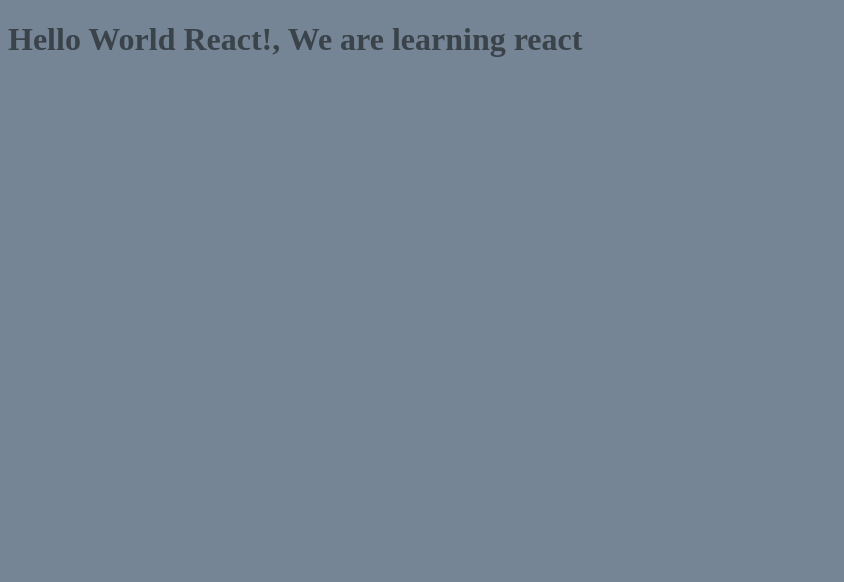
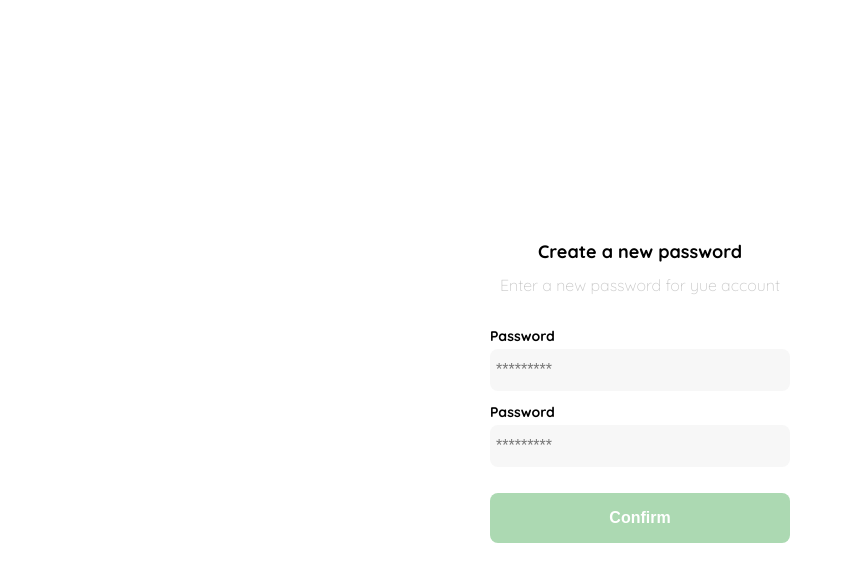
Before and after one commit to My-study-crew/react-shop, a React app: page / in a window 1280 px wide. Shown: the top 582 px of the page, without its empty margins (0-844 px from the left). Built offline with nearby package versions, Linux system fonts and the light colour scheme.

Commit message:
:bricks: [MOD]
Styles modification and configuration

```diff
--- a/public/index.html
+++ b/public/index.html
@@ -4,9 +4,15 @@
         <meta charset="UTF-8" />
         <meta http-equiv="X-UA-Compatible" content="IE=edge" />
         <meta name="viewport" content="width=device-width, initial-scale=1.0" />
+        <link rel="preconnect" href="https://fonts.googleapis.com" />
+        <link rel="preconnect" href="https://fonts.gstatic.com" crossorigin />
+        <link
+            href="https://fonts.googleapis.com/css2?family=Quicksand:wght@300;500;700&display=swap"
+            rel="stylesheet"
+        />
         <title>React shop</title>
     </head>
     <body>
-        <div id="app"></div>
+        <div id="root"></div>
     </body>
 </html>
--- a/src/components/App.jsx
+++ b/src/components/App.jsx
@@ -1,8 +1,14 @@
 import React from "react";
-import "../styles/global.scss";
+import Layout from "../containers/Layout";
+import Login from "../containers/Login";
+import "../styles/global.css";
 
 const App = () => {
-    return <h1>Hello World React!, We are learning react</h1>;
+    return (
+        <Layout>
+            <Login />
+        </Layout>
+    );
 };
 
 export default App;
--- /dev/null
+++ b/src/containers/Layout.jsx
@@ -0,0 +1,7 @@
+import React from "react";
+
+const Layout = ({ children }) => {
+    return <div className="Layout">{children}</div>;
+};
+
+export default Layout;
--- /dev/null
+++ b/src/containers/Login.jsx
@@ -0,0 +1,49 @@
+import React from "react";
+import "../styles/login.scss";
+
+const Login = () => {
+    return (
+        <div className="login">
+            <div className="form-container">
+                <img
+                    src="./logos/logo_yard_sale.svg"
+                    alt="logo"
+                    className="logo"
+                />
+
+                <h1 className="title">Create a new password</h1>
+                <p className="subtitle">Enter a new password for yue account</p>
+
+                <form action="/" className="form">
+                    <label for="password" className="label">
+                        Password
+                    </label>
+                    <input
+                        type="password"
+                        id="password"
+                        placeholder="*********"
+                        className="input input-password"
+                    />
+
+                    <label for="new-password" className="label">
+                        Password
+                    </label>
+                    <input
+                        type="password"
+                        id="new-password"
+                        placeholder="*********"
+                        className="input input-password"
+                    />
+
+                    <input
+                        type="submit"
+                        value="Confirm"
+                        className="primary-button login-button"
+                    />
+                </form>
+            </div>
+        </div>
+    );
+};
+
+export default Login;
--- a/src/index.js
+++ b/src/index.js
@@ -1,5 +1,8 @@
 import React from "react";
-import ReactDOM from "react-dom";
-import App from "./components/App";
+import ReactDOM from "react-dom/client";
+import App from "./components/App.jsx";
 
-ReactDOM.render(<App />, document.getElementById("app"));
+const container = document.getElementById("root");
+const root = ReactDOM.createRoot(container);
+
+root.render(<App />);
--- /dev/null
+++ b/src/styles/_vars.scss
@@ -0,0 +1,10 @@
+:root {
+    --white: #ffffff;
+    --black: #000000;
+    --very-light-pink: #c7c7c7;
+    --text-input-field: #f7f7f7;
+    --hospital-green: #acd9b2;
+    --sm: 14px;
+    --md: 16px;
+    --lg: 18px;
+}
--- /dev/null
+++ b/src/styles/global.css
@@ -0,0 +1,4 @@
+body {
+    margin: 0;
+    font-family: "Quicksand", sans-serif;
+}
--- a/src/styles/global.scss
+++ /dev/null
@@ -1,7 +0,0 @@
-$background-color: #758595;
-$text-color: rgb(black, 0.5);
-
-body {
-    background-color: $background-color;
-    color: $text-color;
-}
--- /dev/null
+++ b/src/styles/login.scss
@@ -0,0 +1,70 @@
+@use "./vars";
+
+.login {
+    width: 100%;
+    height: 100vh;
+    display: grid;
+    place-items: center;
+}
+.form-container {
+    display: grid;
+    grid-template-rows: auto 1fr auto;
+    width: 300px;
+}
+.logo {
+    width: 150px;
+    margin-bottom: 48px;
+    justify-self: center;
+    display: none;
+}
+.title {
+    font-size: var(--lg);
+    margin-bottom: 12px;
+    text-align: center;
+}
+.subtitle {
+    color: var(--very-light-pink);
+    font-size: var(--md);
+    font-weight: 300;
+    margin-top: 0;
+    margin-bottom: 32px;
+    text-align: center;
+}
+.form {
+    display: flex;
+    flex-direction: column;
+}
+.label {
+    font-size: var(--sm);
+    font-weight: bold;
+    margin-bottom: 4px;
+}
+.input {
+    background-color: var(--text-input-field);
+    border: none;
+    border-radius: 8px;
+    height: 30px;
+    font-size: var(--md);
+    padding: 6px;
+    margin-bottom: 12px;
+}
+.primary-button {
+    background-color: var(--hospital-green);
+    border-radius: 8px;
+    border: none;
+    color: var(--white);
+    width: 100%;
+    cursor: pointer;
+    font-size: var(--md);
+    font-weight: bold;
+    height: 50px;
+}
+.login-button {
+    margin-top: 14px;
+    margin-bottom: 30px;
+}
+@media (max-width: 640px) {
+    .logo {
+        display: block;
+    }
+}
--- a/webpack.config.js
+++ b/webpack.config.js
@@ -31,7 +31,7 @@
                 ],
             },
             {
-                test: /\.s[ac]ss$/i,
+                test: /\.(css|scss)$/,
                 use: ["style-loader", "css-loader", "sass-loader"],
             },
         ],
```
